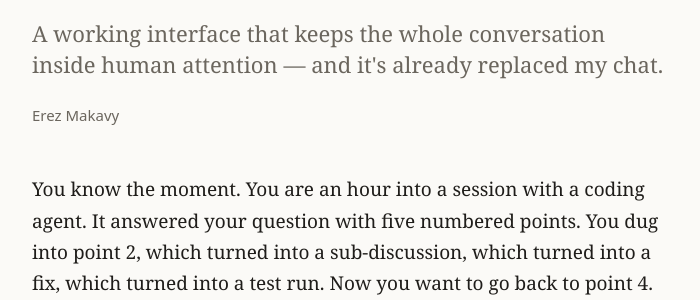
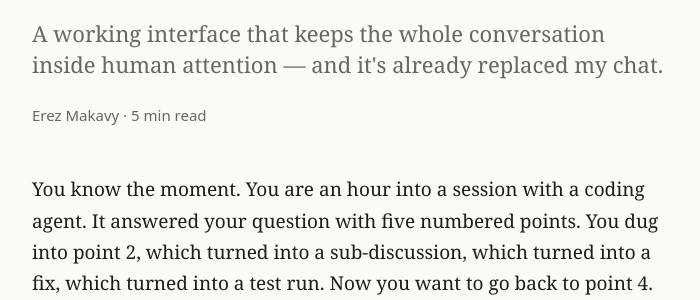
Before and after one commit to hepiyellow/essays, a Jekyll site: the page built from draft-zo4lrc/index.md, in a window 1280 px wide and 900 px high. Shown: the part 222-522 px from the top of the window, without its empty margins (288-988 px from the left). Built offline with Jekyll 4.4.1, drawn with Linux system fonts in a browser that asks for light colours.

Commit message:
Show reading time in the byline
Calculated from the word count at 265 words a minute, rounded up, as Medium does.

Co-Authored-By: Claude Opus 5.5 <noreply@anthropic.com>
Claude-Session: https://claude.ai/code/session_016wmpFHNXas76EK8HsbM3EW

```diff
--- a/_layouts/essay.html
+++ b/_layouts/essay.html
@@ -74,7 +74,9 @@
       {% if page.draft %}<div class="draft">Draft — not yet published</div>{% endif %}
       <h1>{{ page.title }}</h1>
       {% if page.subtitle %}<p class="subtitle">{{ page.subtitle }}</p>{% endif %}
-      <div class="byline">{{ page.author | default: site.author }}{% if page.date %} · {{ page.date | date: "%B %-d, %Y" }}{% endif %}</div>
+      {% assign words = content | strip_html | number_of_words %}
+      {% assign minutes = words | plus: 264 | divided_by: 265 %}
+      <div class="byline">{{ page.author | default: site.author }}{% if page.date %} · {{ page.date | date: "%B %-d, %Y" }}{% endif %} · {{ minutes }} min read</div>
     </header>
     {% endif %}
     <article>
```
